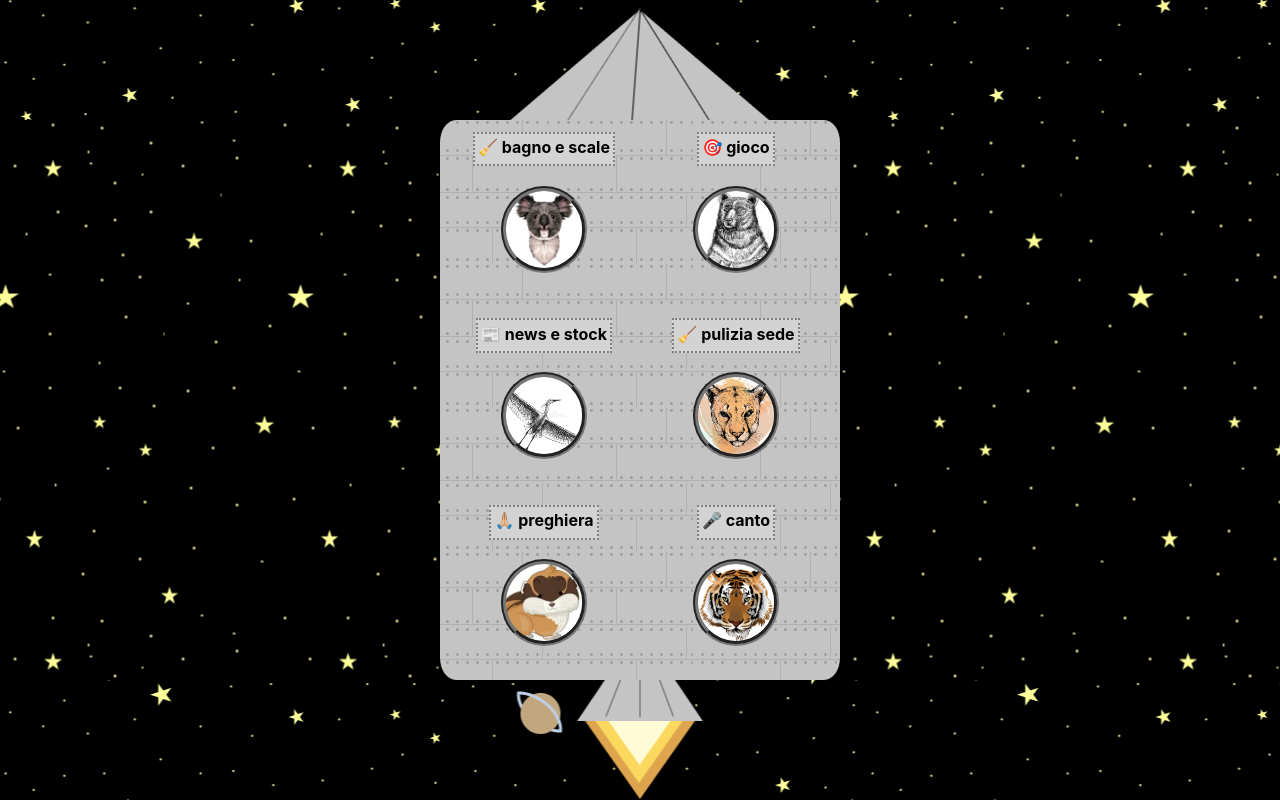
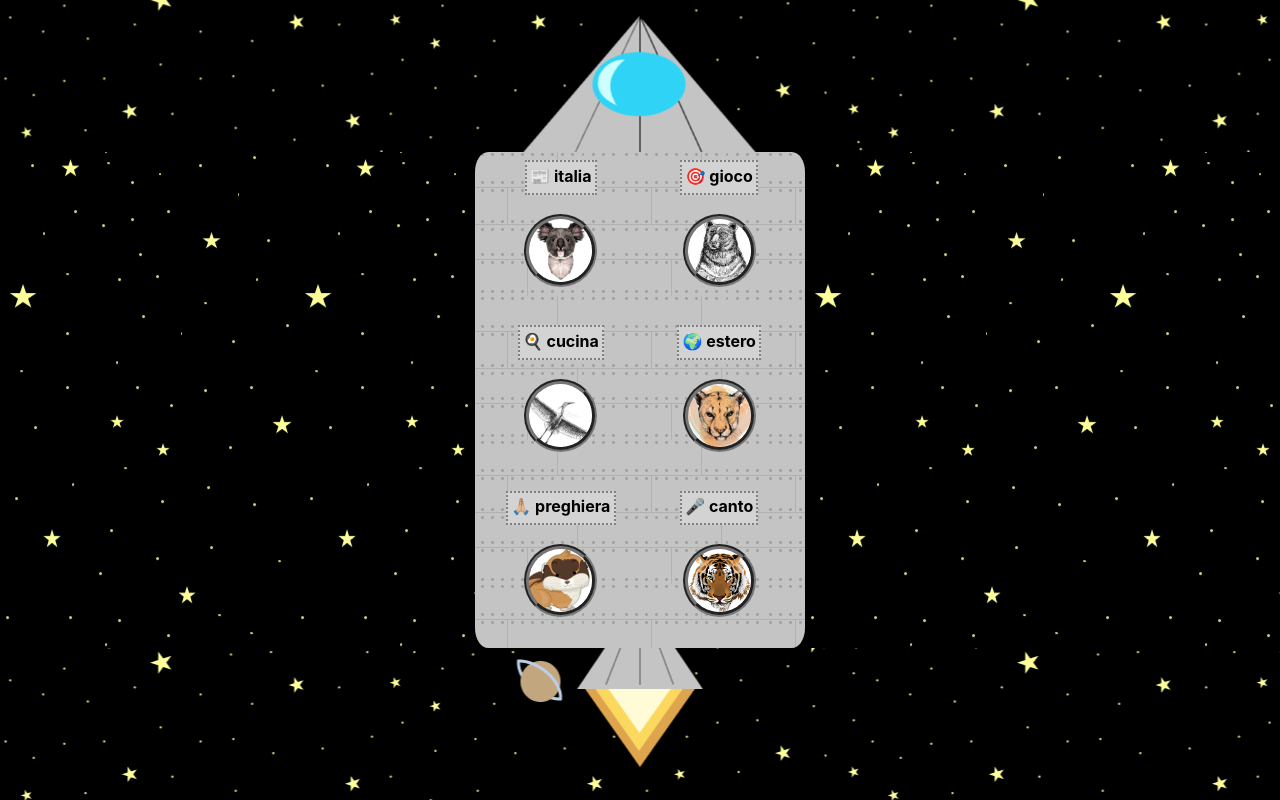
Before and after one commit to antares2020/antares54.github.io, a React (Create React App) app: page / in a window 1280 px wide. Built offline with nearby package versions, Linux system fonts and the light colour scheme.

Commit message:
Improve design and makes sq auto changed

```diff
--- a/src/components/App.js
+++ b/src/components/App.js
@@ -1,5 +1,6 @@
 import React from 'react';
 import styled from 'styled-components';
+import moment from 'moment';
 
 // import logo from '../images/logo.svg';
 
@@ -25,6 +26,8 @@ const logos = {
   tigrotti,
 }
 
+const FIRST_DAY = moment('2020-04-25').endOf('day');
+
 const squadriglie = [
   'koala',
   'grizzly',
@@ -35,22 +38,13 @@ const squadriglie = [
 ];
 
 const incarichi = [
-  '🧹 bagno e scale',
+  '📰 italia',
   '🎯 gioco',
-  '📰 news e stock',
-  '🧹 pulizia sede',
+  '🍳 cucina',
+  '🌍 estero',
   '🙏🏼 preghiera',
   '🎤 canto',
 ];
-
-
-// const Sqs = styled.div`
-//   display: flex;
-//   flex-direction: row;
-//   flex-wrap: wrap;
-//   align-intems: center;
-//   justify-content: center;
-// `;
 
 const ImgContainer = styled.div`
   display: flex;
@@ -93,12 +87,12 @@ const AppLine = styled.section`
   justify-content: center;
   margin: 0;
   width: 100%;
-  height: 15%;
+  height: 20%;
   background-color: black;
 `;
 
 const AppMainLine = styled(AppLine)`
-  height: 70%;
+  height: 65%;
   background-color: black;
 `;
 
@@ -114,20 +108,20 @@ const AppTopLine = styled(AppLine)`
 `;
 
 const AppSide = styled.div`
-  display: none;
+  display: flex;
   margin: 0;
-  width: 15%;
   height: 100%;
+  width: 10%;
 
   background-image: url(${space});
   background-position: center;
 
   @media (min-width: 370px) {
-    display: flex;
+    width: 25%;
   }
 
   @media (min-width: 550px) {
-    width: 40%;
+    width: 50%;
   }
 `;
 
@@ -139,7 +133,7 @@ const AppContainer = styled.div`
   align-self: stretch;
   margin: 0;
   width: 100%;
-  max-width: 400px;
+  max-width: 330px;
   border-radius: 4%;
 
   background-image: url(${rocket});
@@ -160,6 +154,9 @@ const Main = styled.main`
 
 
 function App() {
+  const diffWeeks = Math.trunc(moment.duration(moment().diff(FIRST_DAY)).asWeeks());
+  const translateCoef = diffWeeks % 6;
+  const sortedSqs = squadriglie.slice(translateCoef, squadriglie.length).concat(squadriglie.slice(0, translateCoef));
   return (
     <Main>
       <AppTopLine />
@@ -167,10 +164,10 @@ function App() {
         <AppSide />
         <AppContainer>
           {incarichi.map((incarico, index) => (
-            <Item>
+            <Item key={incarico}>
               <h1>{incarico}</h1>
               <ImgContainer>
-                <img src={logos[squadriglie[index]]} alt={squadriglie[index]} />
+                <img src={logos[sortedSqs[index]]} alt={sortedSqs[index]} />
               </ImgContainer>
             </Item>
           ))}
```
Also changed, not shown: src/images/top.jpg.
